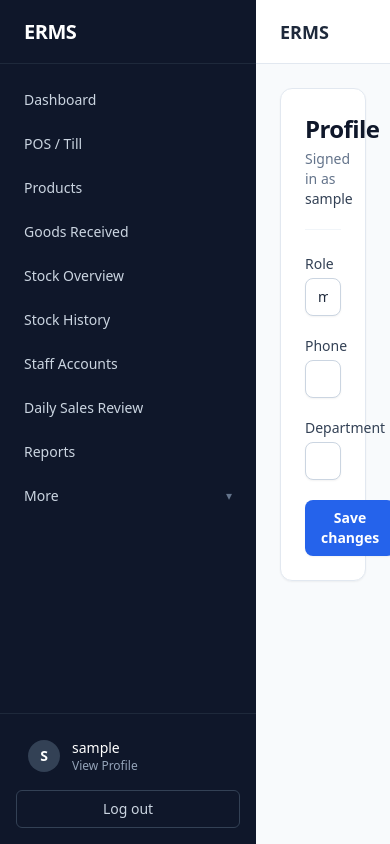
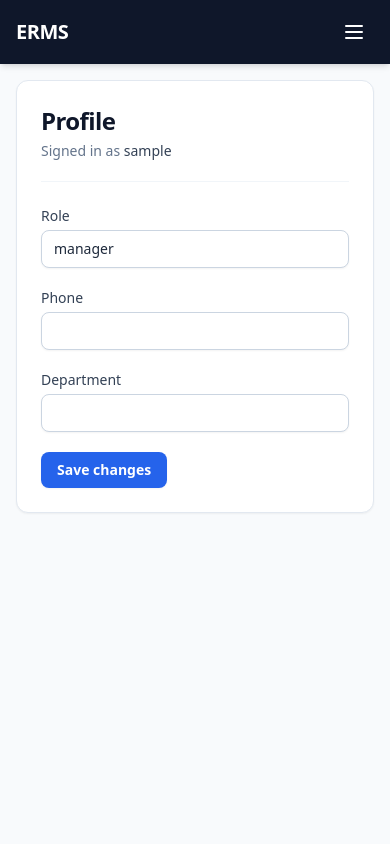
Before and after one commit to nlerechibright-coder/ERMS_Project, a Django app: page /accounts/profile/ in a window 390 px wide. Run offline with Django 4.2, Linux system fonts and the light colour scheme; the visitor is signed in with stand-in values (Sample User, id 1); data comes from the database, SQL or seed files in the repository; some libraries are stand-ins or nearby versions.

Commit message:
UI: Add responsive mobile sidebar and hamburger menu

```diff
--- a/templates/base.html
+++ b/templates/base.html
@@ -2,55 +2,62 @@
 <html lang="en">
 <head>
   <meta charset="UTF-8">
-  <meta name="viewport" content="width=device-width, initial-scale=1">
+  <meta name="viewport" content="width=device-width, initial-scale=1.0">
   <title>{% block title %}ERMS{% endblock %}</title>
   <script src="https://cdn.tailwindcss.com"></script>
 </head>
 <body class="min-h-screen bg-slate-50 text-slate-800 antialiased">
-  <div class="flex min-h-screen">
-    <aside class="w-64 bg-slate-900 text-slate-300 flex flex-col flex-shrink-0 transition-all duration-300">
-      <div class="h-16 flex items-center px-6 border-b border-slate-800">
-        <a href="{% url 'dashboard' %}" class="text-xl font-bold text-white tracking-tight hover:text-slate-200 transition">
-          ERMS
-        </a>
+
+  <!-- Mobile Header (Hamburger Menu) -->
+  <header class="lg:hidden fixed top-0 left-0 right-0 h-16 bg-slate-900 text-white flex items-center justify-between px-4 z-50 shadow-md">
+    <a href="{% url 'dashboard' %}" class="text-xl font-bold tracking-tight">ERMS</a>
+    <button id="mobile-menu-btn" class="p-2 rounded-md hover:bg-slate-800 focus:outline-none">
+      <svg class="w-6 h-6" fill="none" stroke="currentColor" viewBox="0 0 24 24">
+        <path stroke-linecap="round" stroke-linejoin="round" stroke-width="2" d="M4 6h16M4 12h16M4 18h16"></path>
+      </svg>
+    </button>
+  </header>
+
+  <!-- Dark Overlay for Mobile Sidebar -->
+  <div id="sidebar-overlay" class="fixed inset-0 bg-black bg-opacity-50 z-40 hidden lg:hidden"></div>
+
+  <div class="flex min-h-screen pt-16 lg:pt-0">
+
+    <!-- Sidebar -->
+    <aside id="sidebar" class="fixed inset-y-0 left-0 z-50 w-64 bg-slate-900 text-slate-300 flex flex-col flex-shrink-0 transform -translate-x-full lg:translate-x-0 lg:static lg:inset-0 transition-transform duration-300 ease-in-out">
+      <!-- Sidebar Header / Logo (Desktop only) -->
+      <div class="hidden lg:flex h-16 items-center px-6 border-b border-slate-800">
+        <a href="{% url 'dashboard' %}" class="text-xl font-bold text-white tracking-tight hover:text-slate-200 transition">ERMS</a>
       </div>
 
+      <!-- Sidebar Navigation Links -->
       <nav class="flex-1 overflow-y-auto py-4 px-3 space-y-1">
-        <!-- ERMS phase 3 nav -->
         {% if user.is_authenticated %}
           {% if user.is_staff or user.is_superuser %}
             <a href="{% url 'dashboard' %}" class="flex items-center px-3 py-2.5 text-sm font-medium rounded-md hover:bg-slate-800 hover:text-white transition group">
               <span class="truncate">Dashboard</span>
             </a>
-
             <a href="{% url 'pos_interface' %}" class="flex items-center px-3 py-2.5 text-sm font-medium rounded-md hover:bg-slate-800 hover:text-white transition group">
               <span class="truncate">POS / Till</span>
             </a>
-
             <a href="{% url 'product_list' %}" class="flex items-center px-3 py-2.5 text-sm font-medium rounded-md hover:bg-slate-800 hover:text-white transition group">
               <span class="truncate">Products</span>
             </a>
-
             <a href="{% url 'stock_receipt_list' %}" class="flex items-center px-3 py-2.5 text-sm font-medium rounded-md hover:bg-slate-800 hover:text-white transition group">
               <span class="truncate">Goods Received</span>
             </a>
-
             <a href="{% url 'stock_summary' %}" class="flex items-center px-3 py-2.5 text-sm font-medium rounded-md hover:bg-slate-800 hover:text-white transition group">
               <span class="truncate">Stock Overview</span>
             </a>
-
             <a href="{% url 'stock_movement_list' %}" class="flex items-center px-3 py-2.5 text-sm font-medium rounded-md hover:bg-slate-800 hover:text-white transition group">
               <span class="truncate">Stock History</span>
             </a>
-
             <a href="{% url 'staff_list' %}" class="flex items-center px-3 py-2.5 text-sm font-medium rounded-md hover:bg-slate-800 hover:text-white transition group">
               <span class="truncate">Staff Accounts</span>
             </a>
-
             <a href="{% url 'manager_daily_sales' %}" class="flex items-center px-3 py-2.5 text-sm font-medium rounded-md hover:bg-slate-800 hover:text-white transition group">
               <span class="truncate">Daily Sales Review</span>
             </a>
-
             <a href="{% url 'report_dashboard' %}" class="flex items-center px-3 py-2.5 text-sm font-medium rounded-md hover:bg-slate-800 hover:text-white transition group">
               <span class="truncate">Reports</span>
             </a>
@@ -60,54 +67,25 @@
                 <span class="truncate">More</span>
                 <span class="ml-2 text-xs text-slate-500">&#9662;</span>
               </summary>
-
               <div class="mt-1 space-y-1 border-l border-slate-800 pl-3">
-                <a href="{% url 'product_category_list' %}" class="block px-3 py-2 text-sm font-medium rounded-md hover:bg-slate-800 hover:text-white transition">
-                  Categories
-                </a>
-
-                <a href="{% url 'supplier_list' %}" class="block px-3 py-2 text-sm font-medium rounded-md hover:bg-slate-800 hover:text-white transition">
-                  Suppliers
-                </a>
-
-                <a href="{% url 'purchase_order_list' %}" class="block px-3 py-2 text-sm font-medium rounded-md hover:bg-slate-800 hover:text-white transition">
-                  Purchase Orders
-                </a>
-
-                <a href="{% url 'customer_list' %}" class="block px-3 py-2 text-sm font-medium rounded-md hover:bg-slate-800 hover:text-white transition">
-                  Customers
-                </a>
-
-                <a href="{% url 'sales_order_list' %}" class="block px-3 py-2 text-sm font-medium rounded-md hover:bg-slate-800 hover:text-white transition">
-                  Sales Orders
-                </a>
-
-                <a href="{% url 'project_list' %}" class="block px-3 py-2 text-sm font-medium rounded-md hover:bg-slate-800 hover:text-white transition">
-                  Projects
-                </a>
-
-                <a href="{% url 'expense_list' %}" class="block px-3 py-2 text-sm font-medium rounded-md hover:bg-slate-800 hover:text-white transition">
-                  Finance
-                </a>
-
-                <a href="{% url 'employee_list' %}" class="block px-3 py-2 text-sm font-medium rounded-md hover:bg-slate-800 hover:text-white transition">
-                  Employees
-                </a>
-
-                <a href="{% url 'department_list' %}" class="block px-3 py-2 text-sm font-medium rounded-md hover:bg-slate-800 hover:text-white transition">
-                  Departments
-                </a>
+                <a href="{% url 'product_category_list' %}" class="block px-3 py-2 text-sm font-medium rounded-md hover:bg-slate-800 hover:text-white transition">Categories</a>
+                <a href="{% url 'supplier_list' %}" class="block px-3 py-2 text-sm font-medium rounded-md hover:bg-slate-800 hover:text-white transition">Suppliers</a>
+                <a href="{% url 'purchase_order_list' %}" class="block px-3 py-2 text-sm font-medium rounded-md hover:bg-slate-800 hover:text-white transition">Purchase Orders</a>
+                <a href="{% url 'customer_list' %}" class="block px-3 py-2 text-sm font-medium rounded-md hover:bg-slate-800 hover:text-white transition">Customers</a>
+                <a href="{% url 'sales_order_list' %}" class="block px-3 py-2 text-sm font-medium rounded-md hover:bg-slate-800 hover:text-white transition">Sales Orders</a>
+                <a href="{% url 'project_list' %}" class="block px-3 py-2 text-sm font-medium rounded-md hover:bg-slate-800 hover:text-white transition">Projects</a>
+                <a href="{% url 'expense_list' %}" class="block px-3 py-2 text-sm font-medium rounded-md hover:bg-slate-800 hover:text-white transition">Finance</a>
+                <a href="{% url 'employee_list' %}" class="block px-3 py-2 text-sm font-medium rounded-md hover:bg-slate-800 hover:text-white transition">Employees</a>
+                <a href="{% url 'department_list' %}" class="block px-3 py-2 text-sm font-medium rounded-md hover:bg-slate-800 hover:text-white transition">Departments</a>
               </div>
             </details>
           {% else %}
             <a href="{% url 'pos_interface' %}" class="flex items-center px-3 py-2.5 text-sm font-medium rounded-md hover:bg-slate-800 hover:text-white transition group">
               <span class="truncate">POS / Till</span>
             </a>
-
             <a href="{% url 'pos_my_transactions' %}" class="flex items-center px-3 py-2.5 text-sm font-medium rounded-md hover:bg-slate-800 hover:text-white transition group">
               <span class="truncate">My Transactions</span>
             </a>
-
             <a href="{% url 'pos_daily_sales' %}" class="flex items-center px-3 py-2.5 text-sm font-medium rounded-md hover:bg-slate-800 hover:text-white transition group">
               <span class="truncate">Daily Sales</span>
             </a>
@@ -115,6 +93,7 @@
         {% endif %}
       </nav>
 
+      <!-- Sidebar Footer / User Profile -->
       <div class="p-4 border-t border-slate-800">
         {% if user.is_authenticated %}
           <a href="{% url 'profile' %}" class="flex items-center gap-3 px-3 py-2 text-sm font-medium rounded-md hover:bg-slate-800 hover:text-white transition">
@@ -141,15 +120,13 @@
       </div>
     </aside>
 
+    <!-- MAIN CONTENT AREA -->
     <div class="flex-1 flex flex-col min-w-0">
-      <header class="h-16 bg-white border-b border-slate-200 flex items-center justify-between px-6 lg:px-8">
-        <h2 class="text-lg font-semibold text-slate-800 lg:hidden">ERMS</h2>
-        <div class="hidden lg:block text-sm text-slate-500">
-          Supermarket Management System
-        </div>
+      <header class="hidden lg:flex h-16 bg-white border-b border-slate-200 items-center justify-between px-6 lg:px-8 sticky top-0 z-30">
+        <h2 class="text-lg font-semibold text-slate-800">Supermarket Management System</h2>
       </header>
 
-      <main class="flex-1 overflow-y-auto p-6 lg:p-8">
+      <main class="flex-1 overflow-y-auto p-4 lg:p-8">
         {% if messages %}
           <ul class="mb-6 space-y-2">
             {% for message in messages %}
@@ -164,5 +141,24 @@
       </main>
     </div>
   </div>
+
+  <!-- Mobile Menu Toggle Script -->
+  <script>
+    const menuBtn = document.getElementById('mobile-menu-btn');
+    const sidebar = document.getElementById('sidebar');
+    const overlay = document.getElementById('sidebar-overlay');
+
+    if (menuBtn && sidebar && overlay) {
+      menuBtn.addEventListener('click', () => {
+        sidebar.classList.toggle('-translate-x-full');
+        overlay.classList.toggle('hidden');
+      });
+
+      overlay.addEventListener('click', () => {
+        sidebar.classList.add('-translate-x-full');
+        overlay.classList.add('hidden');
+      });
+    }
+  </script>
 </body>
 </html>
```
